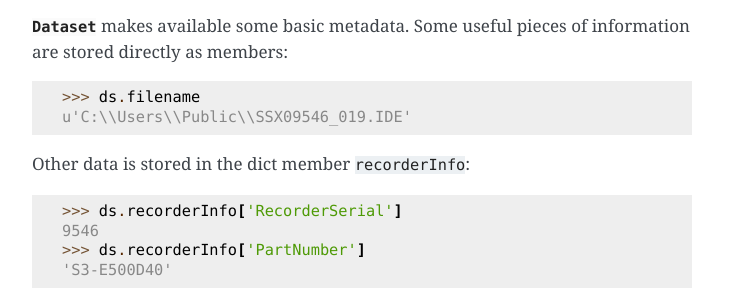
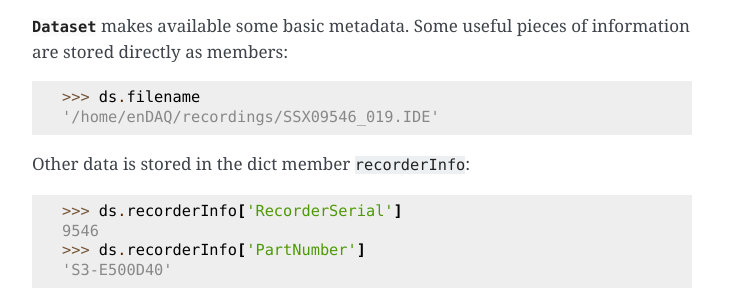
Before and after one commit to MideTechnology/idelib, a Sphinx documentation site: the page built from docs/source/ide_basics.rst, in a window 1280 px wide and 900 px high, scrolled down 2883 px. Shown: the part 412-712 px from the top of the window, without its empty margins (388-1141 px from the left). Built offline with Sphinx 7.4.7, drawn with Linux system fonts in a browser that asks for light colours.

Commit message:
changed file path example

```diff
--- a/docs/source/ide_basics.rst
+++ b/docs/source/ide_basics.rst
@@ -116,7 +116,7 @@ Getting metadata
 :class:`Dataset` makes available some basic metadata. Some useful pieces of information are stored directly as members:
 
 >>> ds.filename
-u'C:\\Users\\Public\\SSX09546_019.IDE'
+'/home/enDAQ/recordings/SSX09546_019.IDE'
 
 Other data is stored in the dict member ``recorderInfo``:
 
```
